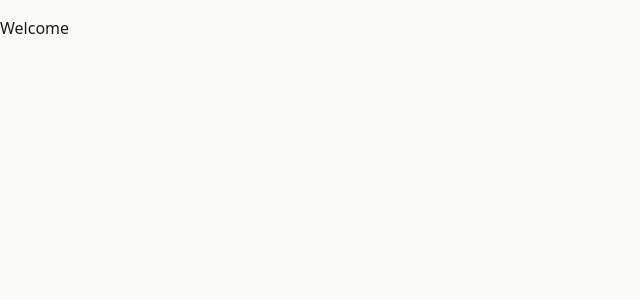
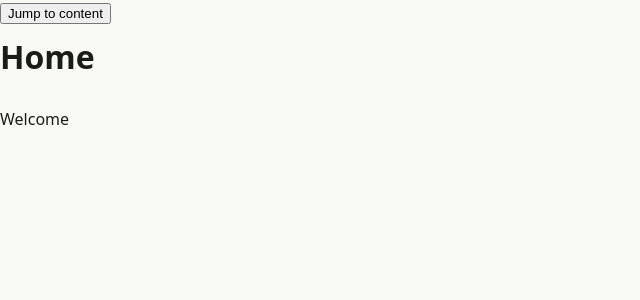
Before and after one commit to degiwo/snooker-app, an Angular app in the folder frontend/: page / in a window 1280 px wide. Shown: the top 300 px of the page, without its empty margins (0-640 px from the left). Built offline with nearby package versions, Linux system fonts and the light colour scheme.

Commit message:
Add Shell component for page title

```diff
--- /dev/null
+++ b/frontend/src/app/core/layout/shell.html
@@ -0,0 +1,10 @@
+<button type="button" class="skip-link" (click)="main.focus()">Jump to content</button>
+<div class="shell">
+  <header class="header">
+    <h1>{{ pageTitle() }}</h1>
+  </header>
+
+  <main #main class="content" tabindex="-1">
+    <router-outlet />
+  </main>
+</div>
--- /dev/null
+++ b/frontend/src/app/core/layout/shell.scss
@@ -0,0 +1,3 @@
+.shell {
+  display: grid;
+}
--- /dev/null
+++ b/frontend/src/app/core/layout/shell.ts
@@ -0,0 +1,14 @@
+import { ChangeDetectionStrategy, Component, inject } from '@angular/core';
+import { RouterOutlet } from '@angular/router';
+import { AppTitleStrategy } from '../navigation/title-strategy';
+
+@Component({
+  selector: 'app-shell',
+  imports: [RouterOutlet],
+  templateUrl: './shell.html',
+  styleUrl: './shell.scss',
+  changeDetection: ChangeDetectionStrategy.OnPush,
+})
+export class Shell {
+  protected readonly pageTitle = inject(AppTitleStrategy).pageTitle;
+}
```
Also changed, not shown: frontend/src/app/app.routes.ts (+7 -0 lines).
